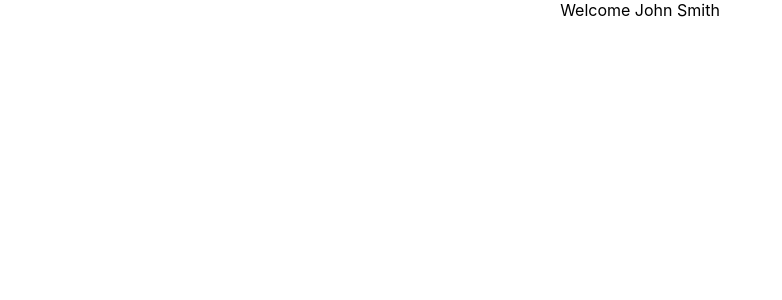
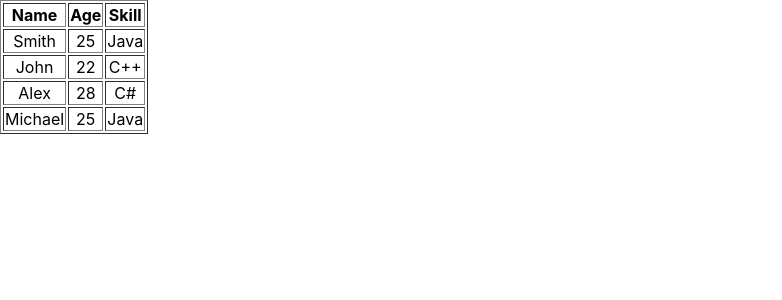
Before and after one commit to harishtm/ReactLearning, a React (Create React App) app in the folder hello-world/: page / in a window 1280 px wide. Shown: the top 300 px of the page, without its empty margins (0-782 px from the left). Built offline with nearby package versions, Linux system fonts and the light colour scheme.

Commit message:
list rendering

```diff
--- a/hello-world/src/App.js
+++ b/hello-world/src/App.js
@@ -12,6 +12,7 @@ import {FunctionClick, ClassClick} from './components/EventHandleDemo';
 import { EventBind } from './components/EventBind';
 import ParentComponent from './components/ParentComponent';
 import UserGreeting from './components/UserGreeting';
+import NameList from './components/NameList';
 
 
 function App() {
@@ -46,7 +47,9 @@ function App() {
 
       {/* <ParentComponent/> */}
 
-      <UserGreeting/>
+      {/* <UserGreeting/> */}
+
+      <NameList/>
 
     </div>
   );
--- /dev/null
+++ b/hello-world/src/components/NameList.js
@@ -0,0 +1,36 @@
+import React, { Componet } from 'react';
+import PersonDisplay from './PersonDisplay';
+
+
+function NameList() {
+    const namesdata = [
+        {
+            id: 1,
+            name: 'Smith',
+            age: 25,
+            skill: 'Java'
+        },
+        {
+            id: 2,
+            name: 'John',
+            age: 22,
+            skill: 'C++'
+        },
+        {
+            id: 3,
+            name: 'Alex',
+            age: 28,
+            skill: 'C#'
+        },
+        {
+            id: 1,
+            name: 'Michael',
+            age: 25,
+            skill: 'Java'
+        }];
+    return (
+        <PersonDisplay persondetails={ namesdata } />
+    )
+}
+
+export default NameList;
--- /dev/null
+++ b/hello-world/src/components/PersonDisplay.js
@@ -0,0 +1,58 @@
+import React, { Component } from 'react';
+
+
+class PersonDisplay extends Component {
+    constructor(props) {
+        super(props)
+        this.state = {
+            persondetails: this.props.persondetails
+        }
+    }
+
+    constructTableBody() {
+        console.log("====",this.state)
+
+        let tbodyData = this.state.persondetails.map(function(obj){
+            return <tbody>
+            <tr>
+                <td>
+                    {obj.name}
+                </td>
+                <td>
+                    {obj.age}
+                </td>
+                <td>
+                    {obj.skill}
+                </td>
+            </tr>
+        </tbody>
+        });
+        return tbodyData;
+    }
+
+
+    render() {
+        return (
+            <div>
+                <table border={1}>
+                    <thead>
+                        <tr>
+                            <th>
+                                Name
+                            </th>
+                            <th>
+                                Age
+                            </th>
+                            <th>
+                                Skill
+                            </th>
+                        </tr>
+                    </thead>
+                    {this.constructTableBody()}
+                </table>
+            </div>
+        )
+    }
+}
+
+export default PersonDisplay;
```
